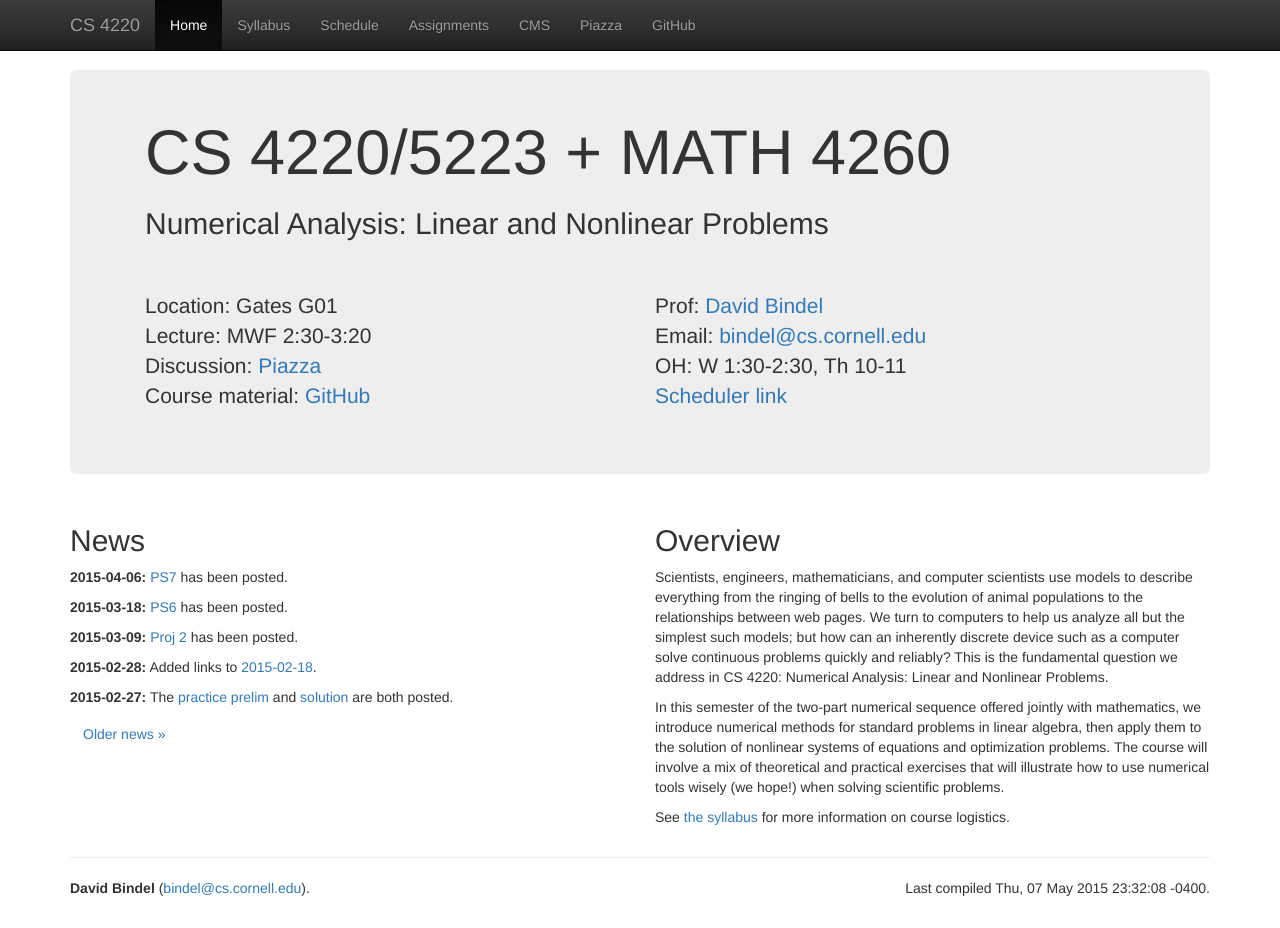
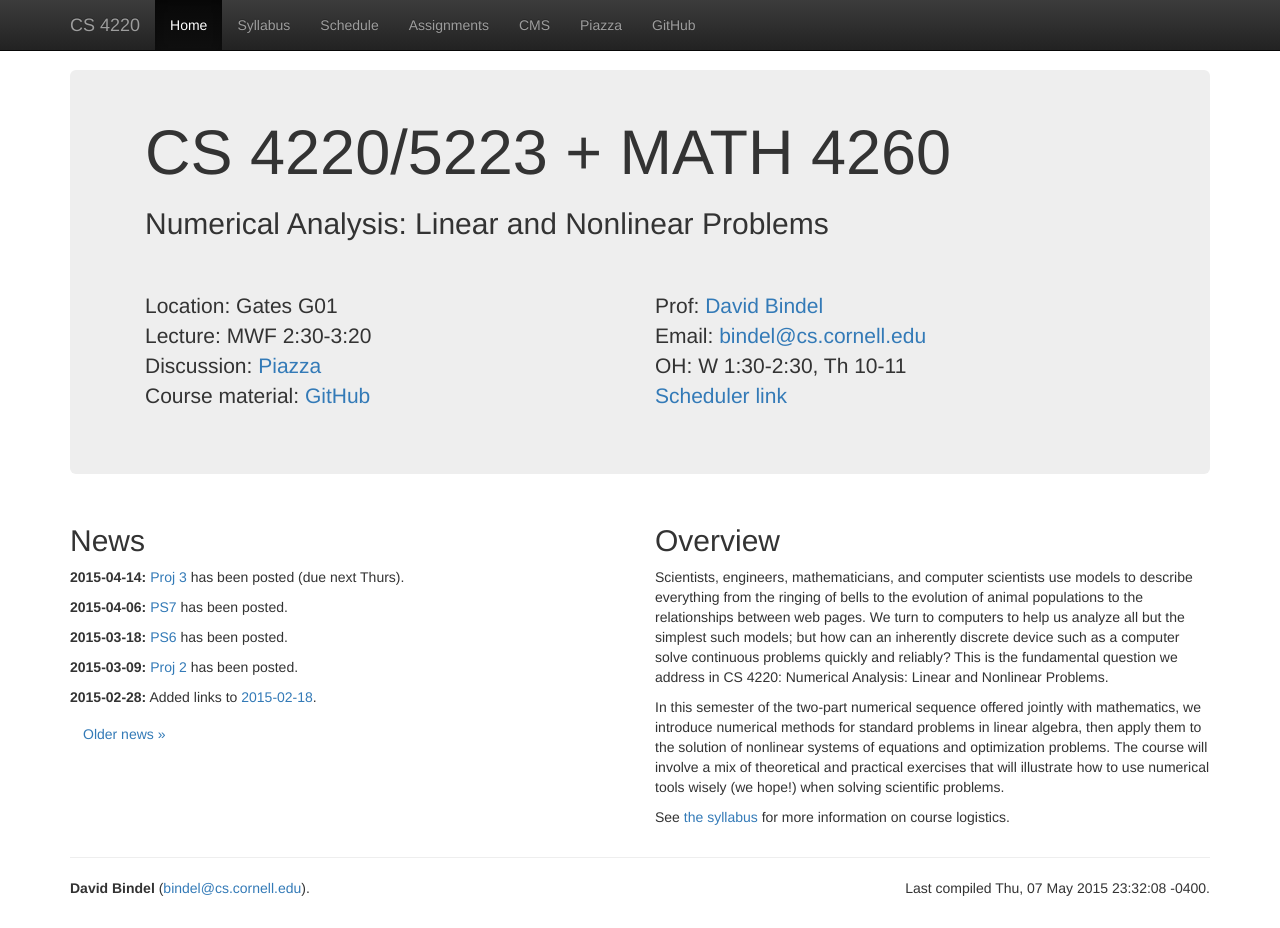
Before and after one commit to dbindel/cs4220-s15, a Jekyll site: the page built from web/index.html, in a window 1280 px wide and 928 px high. Built offline with Jekyll 4.4.1, drawn with Linux system fonts in a browser that asks for light colours; nearby versions of some CDN libraries.

Commit message:
Updates to project information.

```diff
--- a/web/_data/hw.yml
+++ b/web/_data/hw.yml
@@ -25,3 +25,6 @@
 -
   name: ps7
   due: 2015-04-13
+-
+  name: proj3
+  due: 2014-04-23
--- a/web/_data/news.yml
+++ b/web/_data/news.yml
@@ -120,3 +120,7 @@
   date: 2015-04-06
   text:
     <a href="hw/ps7.pdf">PS7</a> has been posted.
+-
+  date: 2015-04-14
+  text:
+    <a href="hw/proj3.pdf">Proj 3</a> has been posted (due next Thurs).
```
